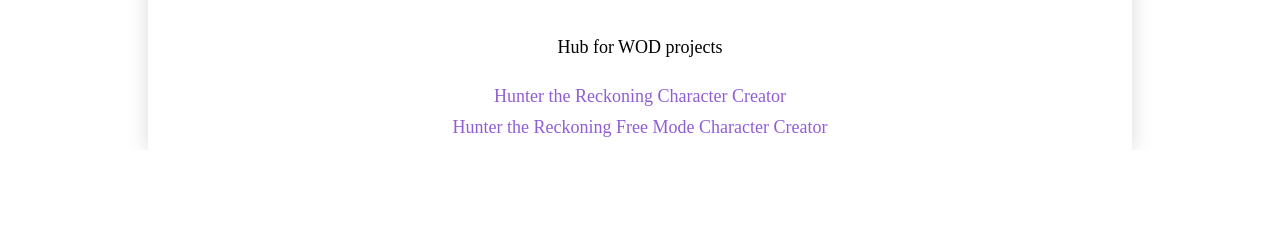
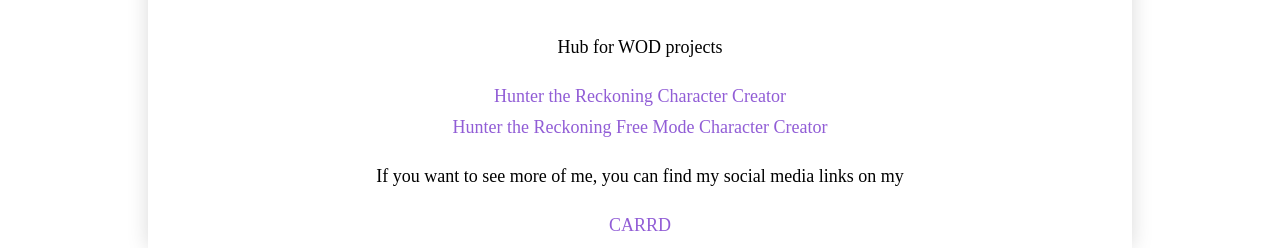
Before and after one commit to Salemslots/Salemslots.github.io, a website: page index.html in a window 1280 px wide. Shown: the part 792-1040 px from the top of the page. Before the commit the page ends 942 px from the top, so only its background shows below. Drawn offline with Linux system fonts and the light colour scheme.

Commit message:
Update index.html

```diff
--- a/index.html
+++ b/index.html
@@ -31,6 +31,8 @@
         <p>Hub for WOD projects</p>
         <a href="hunter.html">Hunter the Reckoning Character Creator</a>
         <a href="hunterfree.html">Hunter the Reckoning Free Mode Character Creator</a>
+        <p>If you want to see more of me, you can find my social media links on my</p>
+        <a href="https://salems-lots.carrd.co/">CARRD</a>
     </div>
 
 </div>
```
